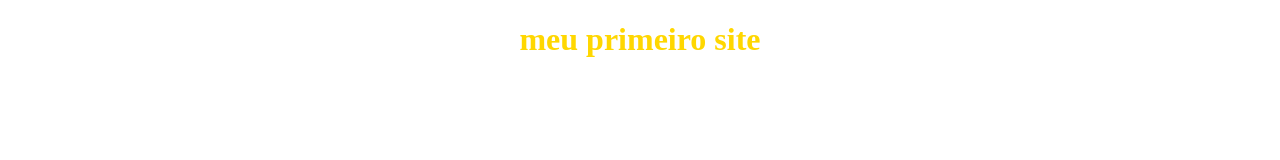
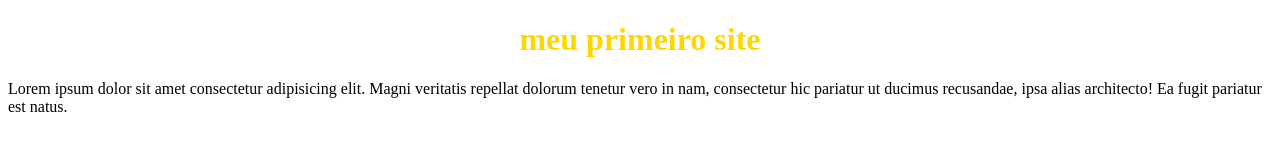
Before and after one commit to kauan-00453/cursoJavascrit, a plain HTML site: page index.html in a window 1280 px wide. Drawn offline with Linux system fonts and the light colour scheme.

Commit message:
criei um tag p

```diff
--- a/index.html
+++ b/index.html
@@ -7,5 +7,6 @@
 </head>
 <body>
     <h1 style="color: gold; text-align: center">meu primeiro site</h1>
+    <p>Lorem ipsum dolor sit amet consectetur adipisicing elit. Magni veritatis repellat dolorum tenetur vero in nam, consectetur hic pariatur ut ducimus recusandae, ipsa alias architecto! Ea fugit pariatur est natus.</p>
 </body>
 </html>
```
